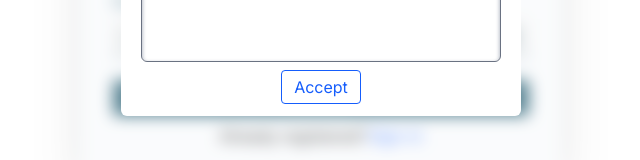
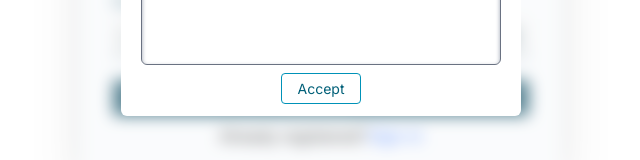
Before and after one commit to Anas390-web/Chat-web-app, a React (Vite) app in the folder client/: page /signup in a window 1280 px wide. Shown: the part 484-644 px from the top of the page, without its empty margins (319-959 px from the left). Built offline with nearby package versions, Linux system fonts and the light colour scheme.

Commit message:
styles(Pages/Auth): change Accept button styles

```diff
--- a/client/src/Pages/Auth/Notice.jsx
+++ b/client/src/Pages/Auth/Notice.jsx
@@ -32,7 +32,7 @@ function Notice({closeNotice}) {
             <div className=" flex justify-center items-center gap-10">
                <button
                   onClick={closeNotice}
-                  className="border border-blue-600 text-blue-600 w-20 py-1 rounded-sm cursor-pointer"
+                  className="text-[14px] border border-cyan-600 hover:bg-cyan-800 text-cyan-800 hover:text-white w-20 py-1 rounded-sm cursor-pointer"
                >
                   Accept
                </button>
```
